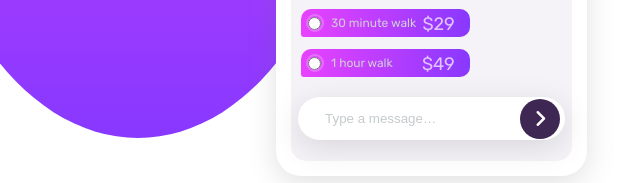
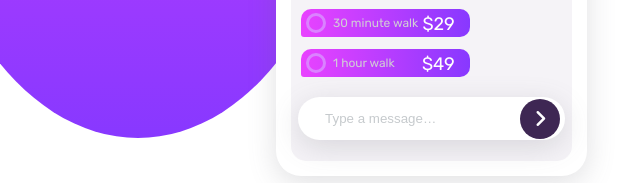
Before and after one commit to coderSuresh/chat-app, a plain HTML site: page index.html in a window 1280 px wide. Shown: the part 542-725 px from the top of the page, 0-640 px from the left. Drawn offline with Linux system fonts and the light colour scheme.

Commit message:
Fixed radio button issue

```diff
--- a/index.html
+++ b/index.html
@@ -2,90 +2,99 @@
 <html lang="en">
 
 <head>
-  <meta charset="UTF-8">
-  <meta name="viewport" content="width=device-width, initial-scale=1.0">
+    <meta charset="UTF-8" />
+    <meta name="viewport" content="width=device-width, initial-scale=1.0" />
     <!-- displays site properly based on user's device -->
 
-  <link rel="icon" type="image/png" sizes="32x32" href="./images/favicon-32x32.png">
+    <link rel="icon" type="image/png" sizes="32x32" href="./images/favicon-32x32.png" />
 
     <title>Chat APP | Coder Suresh</title>
 
-  <link rel="stylesheet" href="style.css">
+    <link rel="stylesheet" href="style.css" />
 
     <script src="https://kit.fontawesome.com/1e835f02bf.js" crossorigin="anonymous"></script>
-
 </head>
 
 <body>
-
     <main>
         <div class="left-gradient"></div>
 
         <div class="container">
-
             <div class="mobile">
-
                 <div class="header-gap"></div>
 
                 <div class="message-container">
                     <div class="header">
-
                         <i class="fas fa-angle-left"></i>
-              <img src="images/avatar.jpg" alt="" aria-hidden="true" role="presentation" class="avatar">
-              <p class="name">Samuel Green <br><span>Available to Walk</span></p>
+                        <img src="images/avatar.jpg" alt="" aria-hidden="true" role="presentation" class="avatar" />
+                        <p class="name">
+                            Samuel Green <br /><span>Available to Walk</span>
+                        </p>
                         <i class="fas fa-ellipsis-v menu"></i>
                     </div>
 
                     <p class="chat">That sounds great. I’d be happy with that.</p>
-          <p class="chat">Could you send over some pictures of your dog, please?</p>
+                    <p class="chat">
+                        Could you send over some pictures of your dog, please?
+                    </p>
 
                     <div class="right">
-            <img src="images/dog-image-1.jpg" alt="" aria-hidden="true" role="presentation" class="dogs">
-            <img src="images/dog-image-2.jpg" alt="" aria-hidden="true" role="presentation" class="dogs">
-            <img src="images/dog-image-3.jpg" alt="" aria-hidden="true" role="presentation" class="dogs">
+                        <img src="images/dog-image-1.jpg" alt="" aria-hidden="true" role="presentation" class="dogs" />
+                        <img src="images/dog-image-2.jpg" alt="" aria-hidden="true" role="presentation" class="dogs" />
+                        <img src="images/dog-image-3.jpg" alt="" aria-hidden="true" role="presentation" class="dogs" />
                     </div>
 
-          <p class="chat chat-right">Here are a few pictures. She’s a happy girl!</p>
+                    <p class="chat chat-right">
+                        Here are a few pictures. She’s a happy girl!
+                    </p>
 
                     <div class="can-you">
                         <p class="chat chat-right">Can you make it?</p>
                     </div>
 
-          <p class="chat">She looks so happy! The time we discussed works. How long shall I take her out for?</p>
+                    <p class="chat">
+                        She looks so happy! The time we discussed works. How long shall I
+                        take her out for?
+                    </p>
 
                     <div class="chat special">
-            <input type="radio" name="radio" class="radio">
-            <p class="special-text">30 minute walk<span>$29</span></p>
+                        <label class="radio">
+                            <input type="radio" name="radio" class="radio" />
+                            <p class="special-text">30 minute walk<div class="span">$29</div>
+                            </p>
+                            <span></span>
+                        </label>
                     </div>
 
                     <div class="chat special">
-            <input type="radio" name="radio" class="radio">
-            <p class="special-text">1 hour walk<span>$49</span></p>
+                        <label class="radio">
+                            <input type="radio" name="radio" class="radio" />
+                            <p class="special-text">1 hour walk<div class="span">$49</div>
+                            </p>
+                            <span></span>
+                        </label>
                     </div>
 
                     <div class="send">
-            <input type="text" name="message" id="message" placeholder="Type a message…">
+                        <input type="text" name="message" id="message" placeholder="Type a message…" />
                         <i class="fas fa-angle-right send-btn"></i>
                     </div>
-
                 </div>
-
             </div>
 
             <div class="text">
                 <h1 class="title">Simple booking</h1>
-        <p class="desc">Stay in touch with our dog walkers through the chat interface. This makes it easy to
-          discuss arrangements and make bookings. Once the walk has been completed you can rate
-          your walker and book again all through the chat.
+                <p class="desc">
+                    Stay in touch with our dog walkers through the chat interface. This
+                    makes it easy to discuss arrangements and make bookings. Once the
+                    walk has been completed you can rate your walker and book again all
+                    through the chat.
                 </p>
             </div>
-
         </div>
 
         <div class="right-gradient"></div>
-
     </main>
-
 </body>
 
 </html>
--- a/style.css
+++ b/style.css
@@ -83,7 +83,9 @@ main {
     border-radius: 15px 15px 7px 7px;
 }
 
-.fas, .avatar, .name {
+.fas,
+.avatar,
+.name {
     margin-top: 12px;
 }
 
@@ -119,7 +121,8 @@ i {
     cursor: pointer;
 }
 
-.name , span {
+.name,
+span {
     color: var(--white);
 }
 
@@ -159,7 +162,8 @@ span {
     display: flex;
     align-items: center;
     justify-content: space-evenly;
-    margin: 0 0 0 36%;;
+    margin: 0 0 0 36%;
+    ;
 }
 
 .chat-right {
@@ -191,7 +195,7 @@ span {
     margin-right: 10px;
 }
 
-.special span {
+.special .span {
     color: var(--white);
     font-size: 18px;
     position: absolute;
@@ -199,33 +203,50 @@ span {
     top: 15%;
 }
 
-/* TODO: fix issue with radio button */
-input[type='radio']::after {
-    width: 14px;
-    height: 14px;
-    border-radius: 50%;
-    top: -3px;
-    left: -2px;
-    position: relative;
-    background-color: transparent;
-    content: '';
-    display: inline-block;
-    visibility: visible;
-    border: 2px solid hsl(289, 100%, 72%);
+.radio p {
+    margin-left: 15px;
 }
 
-input[type='radio']:checked:after {
-    width: 14px;
-    height: 14px;
-    border-radius: 15px;
-    top: -3px;
-    left: -2px;
-    position: relative;
-    background:transparent;
+/* Custom radio button */
+
+.radio {
+    display: flex;
+    align-items: center;
+    margin-left: 10px;
+}
+
+.radio input[type="radio"] {
+    display: none;
+}
+
+.radio>span {
+    height: 20px;
+    width: 20px;
+    border-color: var(--radio-outline);
+    border-radius: 50%;
+    border: 3px solid;
+    position: absolute;
+    left: 5px;
+    cursor: pointer;
+}
+
+.radio span::after {
     content: '';
-    display: inline-block;
-    visibility: visible;
-    border: 2px solid hsl(289, 100%, 72%);
+    height: 10px;
+    width: 10px;
+    position: absolute;
+    top: 15%;
+    left: 15%;
+    transform: scale(0);
+    background-color: #fff;
+    border-radius: 50%;
+    transition: 0.5s ease-in-out;
+}
+
+.radio input[type="radio"]:checked~span::after {
+    top: 15%;
+    left: 15%;
+    transform: scale(1);
 }
 
 /* End of radio button */
@@ -265,16 +286,20 @@ input[type='radio']:checked:after {
     color: var(--submit-bg);
 }
 
-::placeholder { /* Chrome, Firefox, Opera, Safari 10.1+ */
+::placeholder {
+    /* Chrome, Firefox, Opera, Safari 10.1+ */
     color: var(--placeholder-text);
-  opacity: 1; /* Firefox */
+    opacity: 1;
+    /* Firefox */
 }
 
-:-ms-input-placeholder { /* Internet Explorer 10-11 */
+:-ms-input-placeholder {
+    /* Internet Explorer 10-11 */
     color: var(--placeholder-text);
 }
 
-::-ms-input-placeholder { /* Microsoft Edge */
+::-ms-input-placeholder {
+    /* Microsoft Edge */
     color: var(--placeholder-text);
 }
 
@@ -313,6 +338,7 @@ input[type='radio']:checked:after {
     .mobile {
         width: 45%;
     }
+
     .text {
         width: 50%;
     }
@@ -421,6 +447,7 @@ input[type='radio']:checked:after {
         width: 70%;
         margin-right: 30%;
     }
+
     .chat-right {
         width: 70%;
         margin-left: 27%;
@@ -432,6 +459,7 @@ input[type='radio']:checked:after {
     .left-gradient {
         height: 60vh;
     }
+
     .right-gradient {
         height: 60vh;
     }
```
Lines whose indentation alone changed are shown as unchanged.
